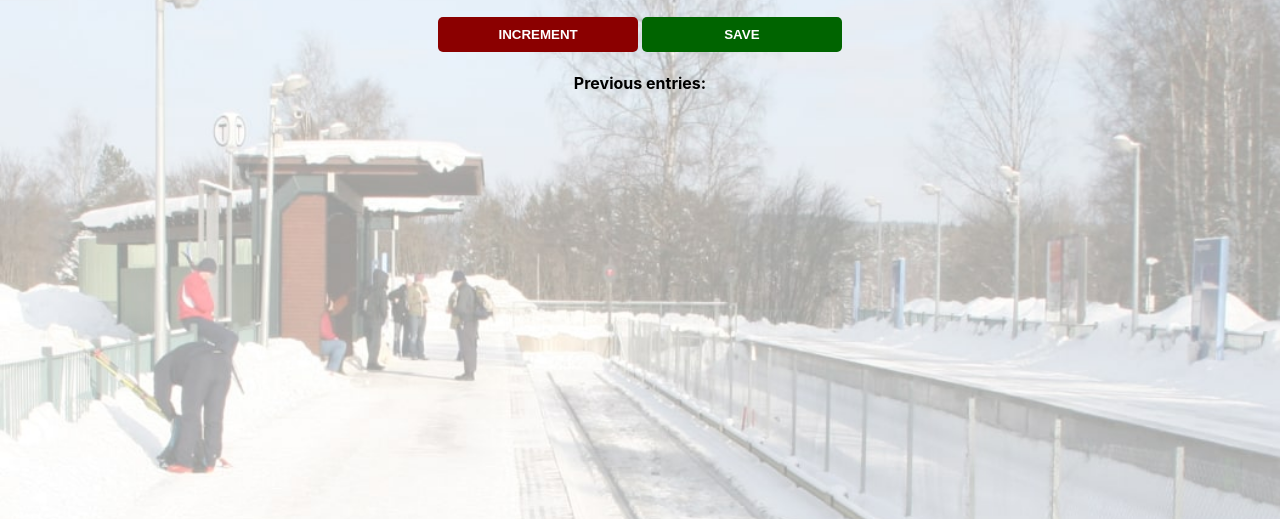
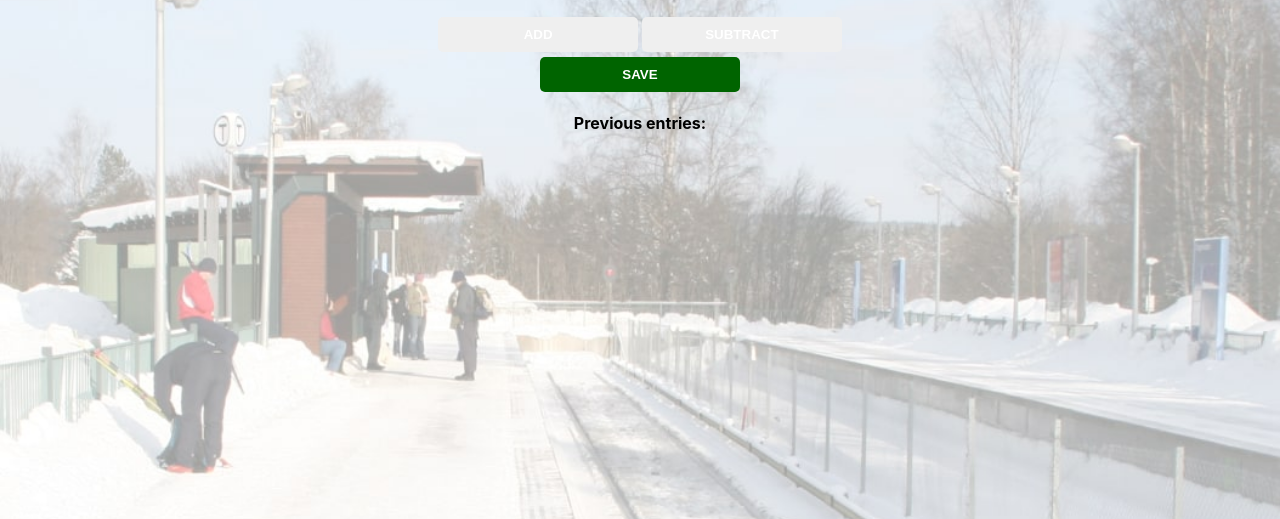
Before and after one commit to nitishparihar/passenger-counter-app, a plain HTML site: page index.html in a window 1280 px wide. Shown: the part 281-800 px from the top of the page. Drawn offline with Linux system fonts and the light colour scheme.

Commit message:
Adding subtract button

```diff
--- a/index.html
+++ b/index.html
@@ -10,7 +10,9 @@
         <br>
         <h1>People entered:</h1>
         <h2 id="count-el">0</h2>
-        <button id="increment-btn" onclick="increment()">INCREMENT</button>
+        <button id="add-btn" onclick="add()">ADD</button>
+        <button id="subtract-btn" onclick="subtract()">SUBTRACT</button>
+        <br>
         <button id="save-btn" onclick="save()">SAVE</button>
         <p id="save-el">Previous entries: </p>
         <script src="script.js">
```
